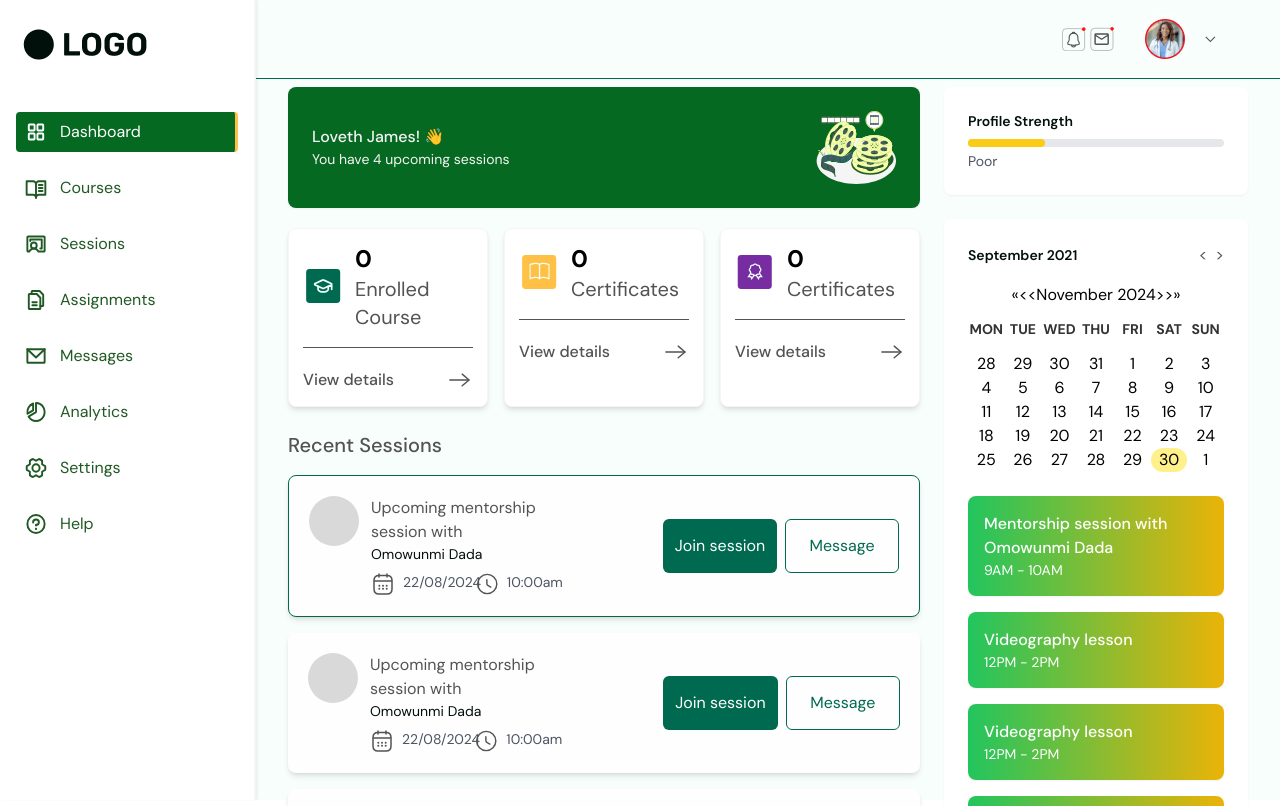
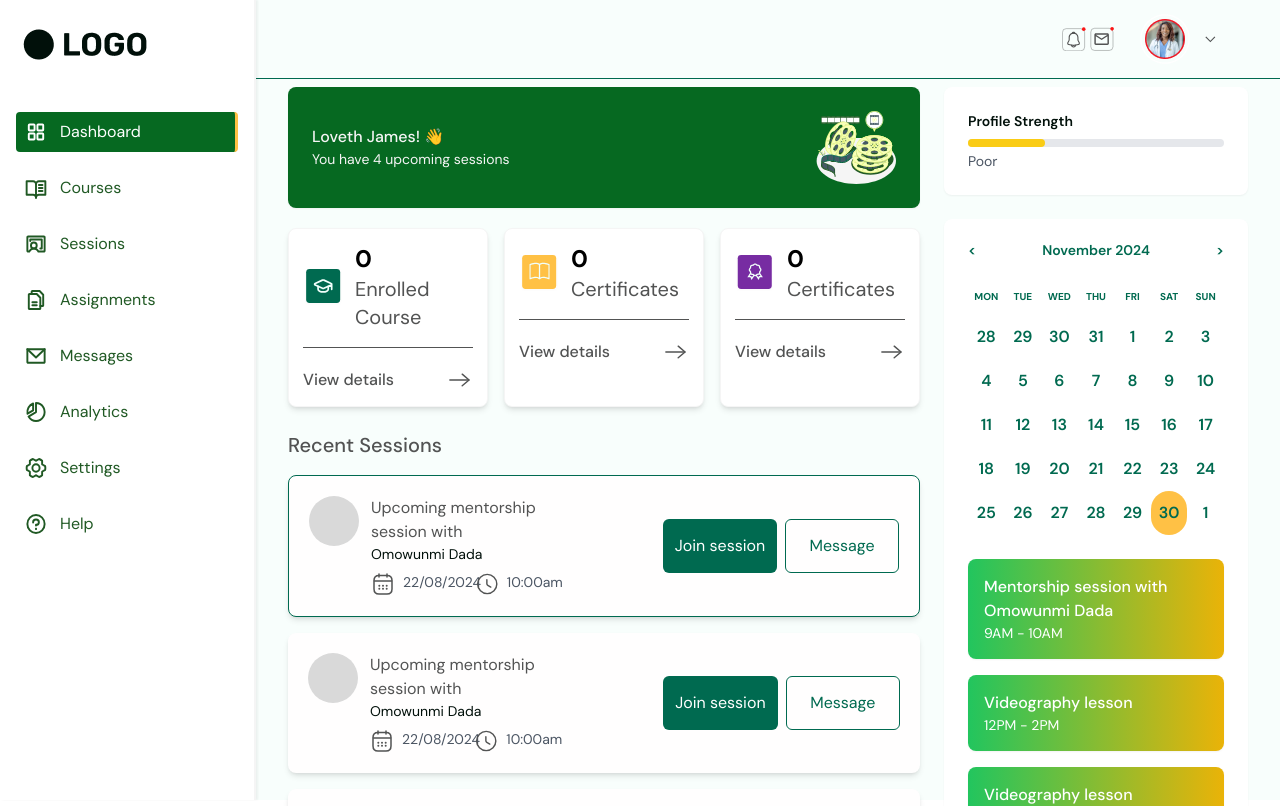
Before and after one commit to Omolara5861/superstar-mentors, a Next.js app: page /mentee-dashboard in a window 1280 px wide. Shown: the top 806 px of the page. Built offline with nearby package versions, Linux system fonts and the light colour scheme.

Commit message:
Refactor calendar

```diff
--- a/src/app/globals.css
+++ b/src/app/globals.css
@@ -142,15 +142,35 @@ h3 {
   }
 }
 
+.react-calendar {
+  color: #006A50;
+  font-weight: 600;
+}
+
+.react-calendar__navigation {
+  display: flex;
+font-size: 14px;
+line-height: 14px;
+margin-bottom: 22px;
+}
+
+.react-calendar__navigation__prev2-button,
+.react-calendar__navigation__next2-button {
+  display: none;
+}
+
 .react-calendar__month-view__weekdays {
   padding: 12px 0;
+}
+.react-calendar__month-view__days button {
+  padding: 10px 0;
 }
 
 .react-calendar__month-view__weekdays__weekday {
   text-transform: uppercase;
-  font-size: 0.875rem;
+  font-size: 10px;
+  line-height: 12px;
   font-weight: bold;
-  color: #333;
   padding: 0;
   display: flex;
   justify-content: center;
--- a/src/app/mentee-dashboard/page.tsx
+++ b/src/app/mentee-dashboard/page.tsx
@@ -153,18 +153,6 @@ function Dashboard() {
 
                     {/* Calendar Section */}
                     <div className="p-6 bg-white rounded-lg shadow-sm">
-                        <div className="flex justify-between items-center mb-4">
-                            <h3 className="text-sm font-semibold">September 2021</h3>
-                            <div className="flex space-x-2">
-                                <button className="text-gray-600 hover:text-green-700">
-                                    &lt;
-                                </button>
-                                <button className="text-gray-600 hover:text-green-700">
-                                    &gt;
-                                </button>
-                            </div>
-                        </div>
-
                         {/* React Calendar */}
                         <Calendar
                             onChange={(value) => setDate(value as Date)}
@@ -172,11 +160,11 @@ function Dashboard() {
                             className="border-none text-center rounded-lg"
                             tileClassName={({ date, view }) =>
                                 view === "month" && date.toDateString() === new Date().toDateString()
-                                    ? "bg-yellow-200 rounded-full text-black"
+                                    ? "bg-accent text-primary rounded-full text-black"
                                     : ""
                             }
-                            nextLabel=">>" // Custom right arrow
-                    prevLabel="<<" // Custom left arrow
+                            nextLabel=">" // Custom right arrow
+                    prevLabel="<" // Custom left arrow
 
                         />
 
```
